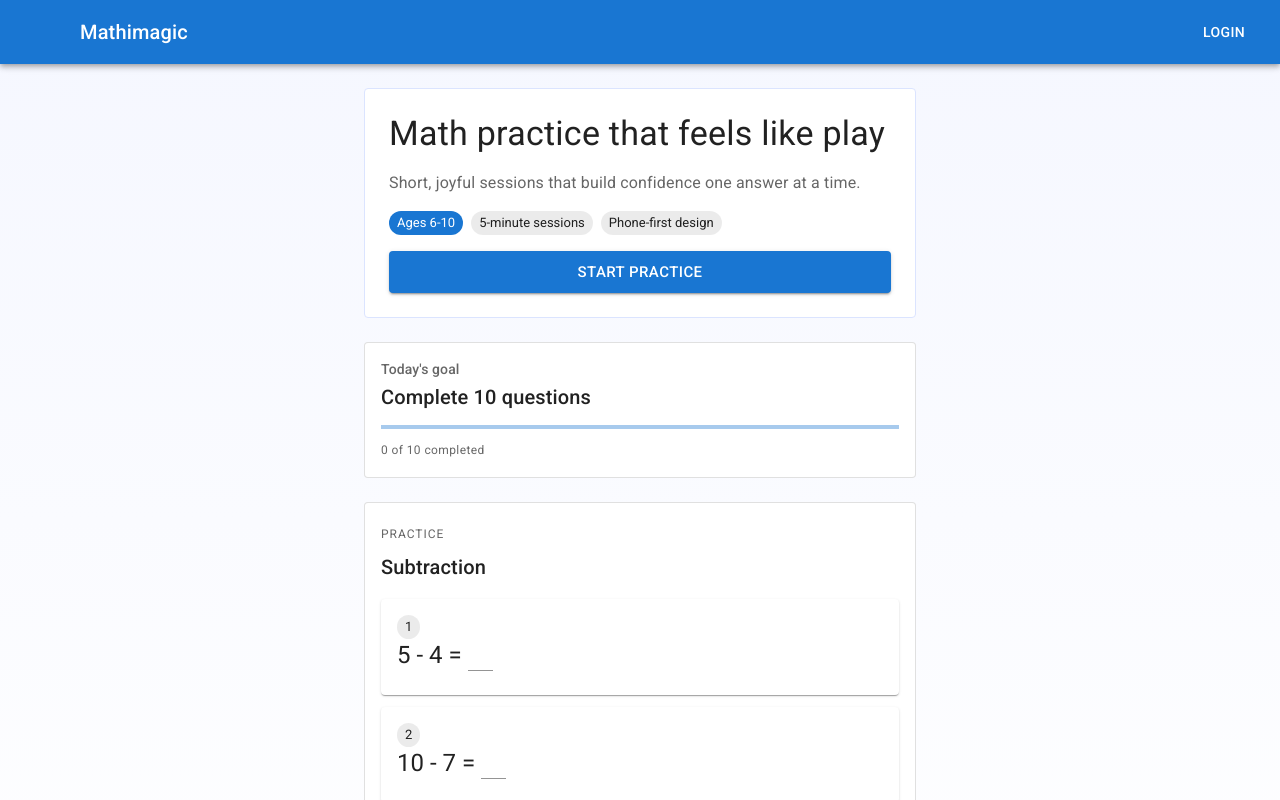
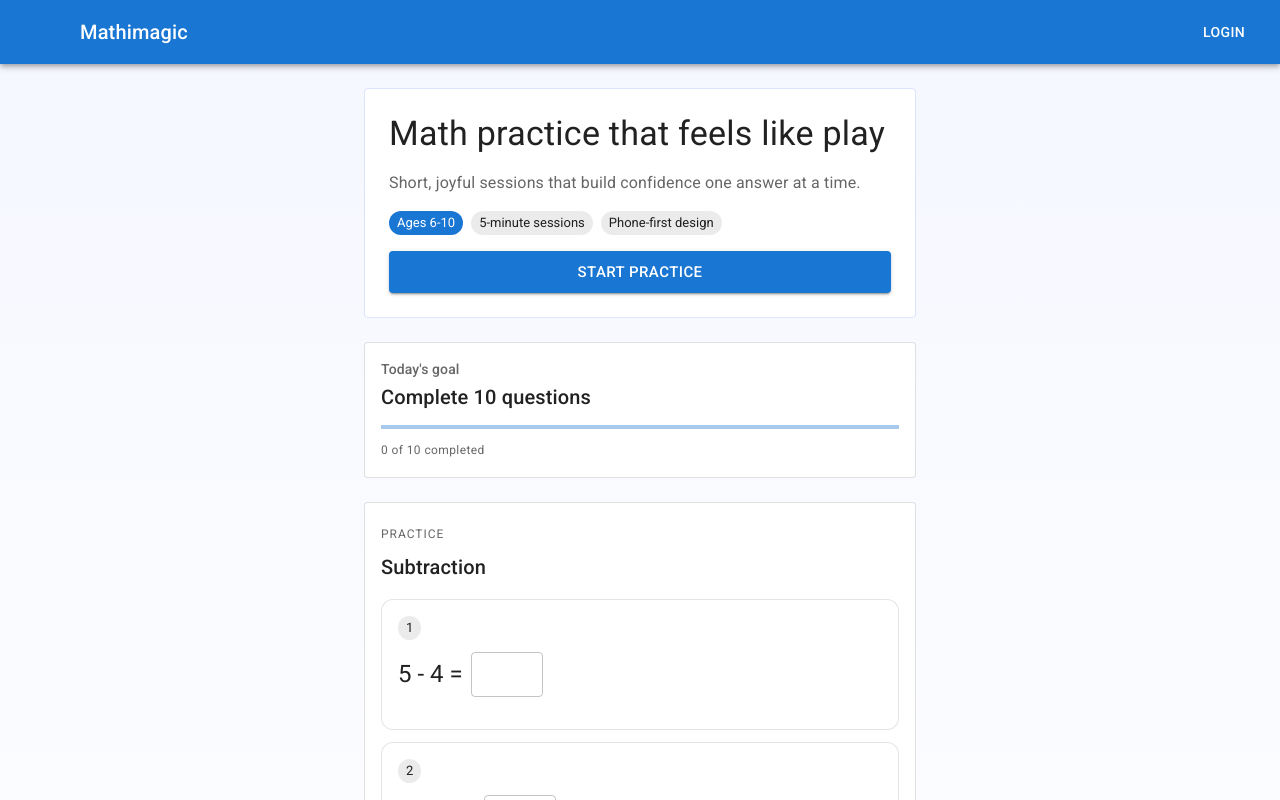
Before and after one commit to ntodorov/mathimagic, a React (Create React App) app: page / in a window 1280 px wide. Shown: the top 800 px of the page. Built offline with nearby package versions, Linux system fonts and the light colour scheme; some icons are missing.

Commit message:
Improve equation input card
Co-authored-by: ntodorov <ntodorov@gmail.com>

```diff
--- a/src/Equation.js
+++ b/src/Equation.js
@@ -9,7 +9,7 @@ import SentimentSatisfiedAltIcon from '@mui/icons-material/SentimentSatisfiedAlt
 import SentimentDissatisfiedIcon from '@mui/icons-material/SentimentDissatisfied';
 
 const emoji = (error) => (
-  <Box sx={{ float: 'right' }}>
+  <Box sx={{ display: 'flex', alignItems: 'center' }}>
     {error ? (
       <SentimentDissatisfiedIcon color="error" />
     ) : (
@@ -24,31 +24,73 @@ export default function Equation(props) {
   const [error, setError] = React.useState(false);
 
   const handleChange = (e) => {
-    setAnswer(e.target.value);
-    setError(parseInt(e.target.value) !== eq.solution);
+    const nextValue = e.target.value;
+    setAnswer(nextValue);
+
+    if (nextValue.trim() === '') {
+      setError(false);
+      return;
+    }
+
+    setError(Number(nextValue) !== eq.solution);
   };
+
+  const hasAnswer = answer.trim() !== '';
+  const feedbackText = hasAnswer ? (error ? 'Try again' : 'Nice job!') : '';
 
   return (
     <Box sx={{ width: '100%' }}>
-      <Card>
+      <Card
+        variant="outlined"
+        sx={{ borderRadius: 3, borderColor: 'rgba(31, 39, 51, 0.12)' }}
+      >
         <CardContent>
-          <Box sx={{ display: 'flex' }}>
+          <Box sx={{ display: 'flex', justifyContent: 'space-between' }}>
             <Chip label={eq.id} size="small" />
           </Box>
-          <Typography variant="h5">
-            {eq.x} {eq.operation} {eq.y} ={' '}
+          <Box
+            sx={{
+              display: 'flex',
+              alignItems: 'center',
+              flexWrap: 'wrap',
+              gap: 1,
+              mt: 1.5,
+            }}
+          >
+            <Typography variant="h5" component="span">
+              {eq.x} {eq.operation} {eq.y} =
+            </Typography>
             <TextField
-              sx={{
-                width: 25,
-              }}
-              error={error}
-              variant="standard"
+              value={answer}
+              error={hasAnswer && error}
+              variant="outlined"
+              size="small"
+              type="tel"
               onChange={handleChange}
               autoComplete="off"
-            >
-              {answer}
-            </TextField>
-            {!answer ? '' : emoji(error)}
+              inputProps={{
+                inputMode: 'numeric',
+                pattern: '[0-9]*',
+                'aria-label': `Answer for question ${eq.id}`,
+              }}
+              sx={{
+                width: 72,
+                '& input': {
+                  textAlign: 'center',
+                  fontSize: '1.25rem',
+                  padding: '8px 10px',
+                },
+              }}
+            />
+            {!hasAnswer ? '' : emoji(error)}
+          </Box>
+          <Typography
+            variant="caption"
+            color={error ? 'error.main' : 'success.main'}
+            sx={{ display: 'block', mt: 1 }}
+            aria-live="polite"
+          >
+            {feedbackText}
           </Typography>
         </CardContent>
       </Card>
```
Also changed, not shown: 1 other file (tests, documents, lock files or other folders).
